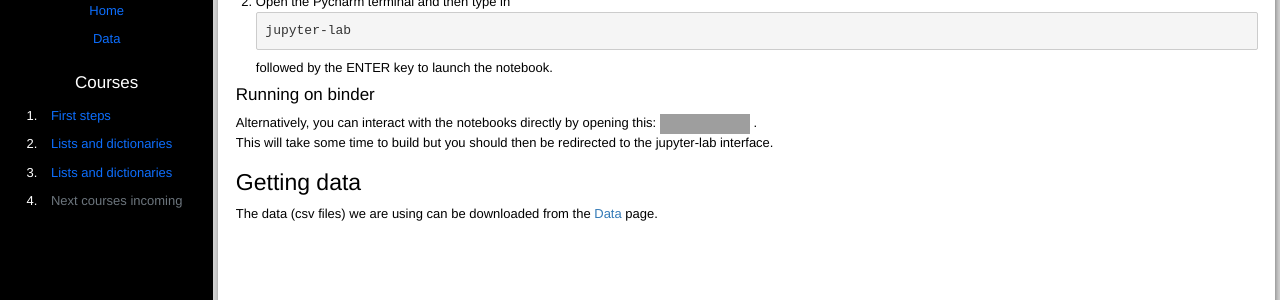
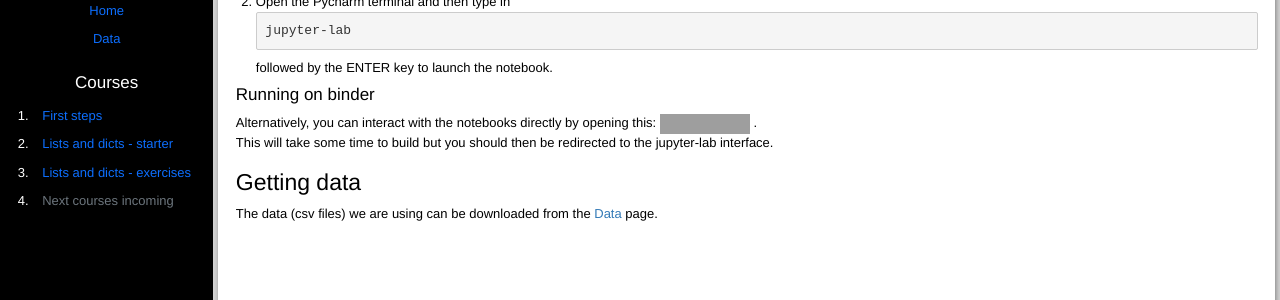
Before and after one commit to gildasmulders/PythonMeetings, a Jekyll site: the page built from docs/index.html, in a window 1280 px wide. Shown: the part 279-579 px from the top of the page. Built offline with Jekyll 4.4.1, drawn with Linux system fonts in a browser that asks for light colours; nearby versions of some CDN libraries; comment, search, counter and statistics services are not loaded; grey boxes are pictures that could not be loaded.

Commit message:
renamed links

```diff
--- a/docs/_includes/nav.html
+++ b/docs/_includes/nav.html
@@ -7,10 +7,10 @@
             <a class="nav-link" href="{{site.baseurl}}/courses/01_First_Steps.html">First steps</a>
         </li>
         <li>
-            <a class="nav-link" href="{{site.baseurl}}/courses/02_Lists_Dicts.html">Lists and dictionaries</a>
+            <a class="nav-link" href="{{site.baseurl}}/courses/02_Lists_Dicts.html">Lists and dicts - starter</a>
         </li>
         <li>
-            <a class="nav-link" href="{{site.baseurl}}/courses/03_lists_dicts_applied.html">Lists and dictionaries</a>
+            <a class="nav-link" href="{{site.baseurl}}/courses/03_lists_dicts_applied.html">Lists and dicts - exercises</a>
         </li>
         <li>
             <a class="nav-link disabled" href="#">Next courses incoming</a>
```
